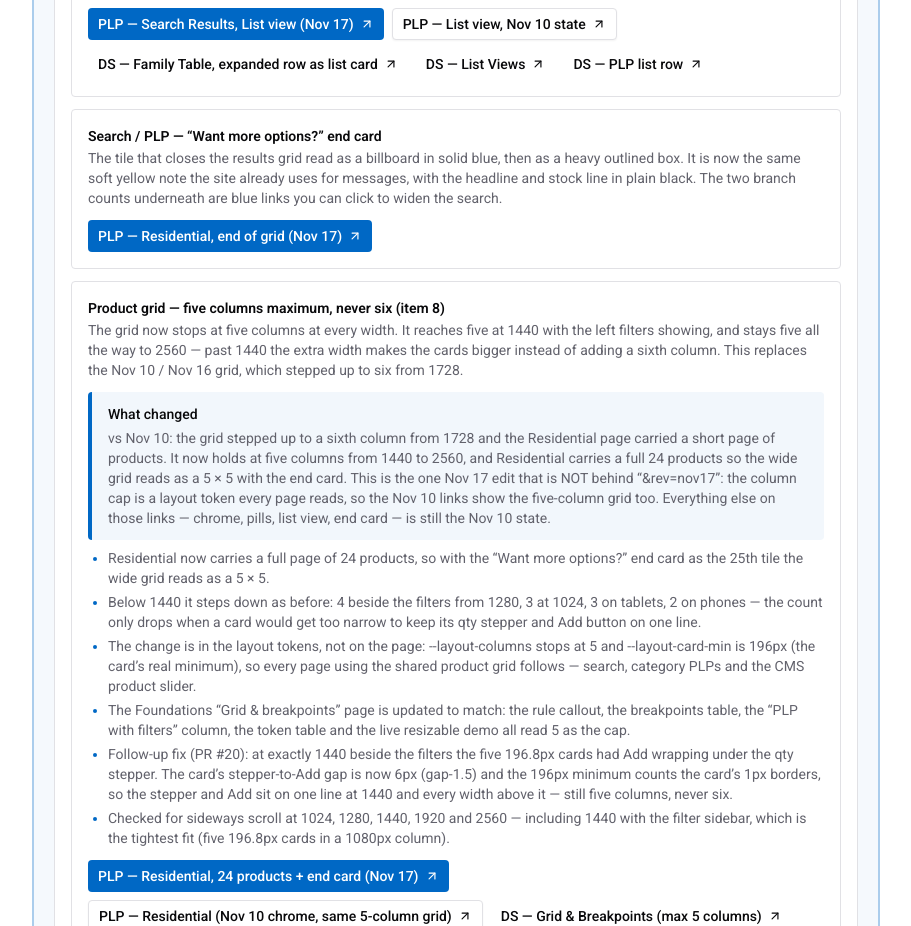
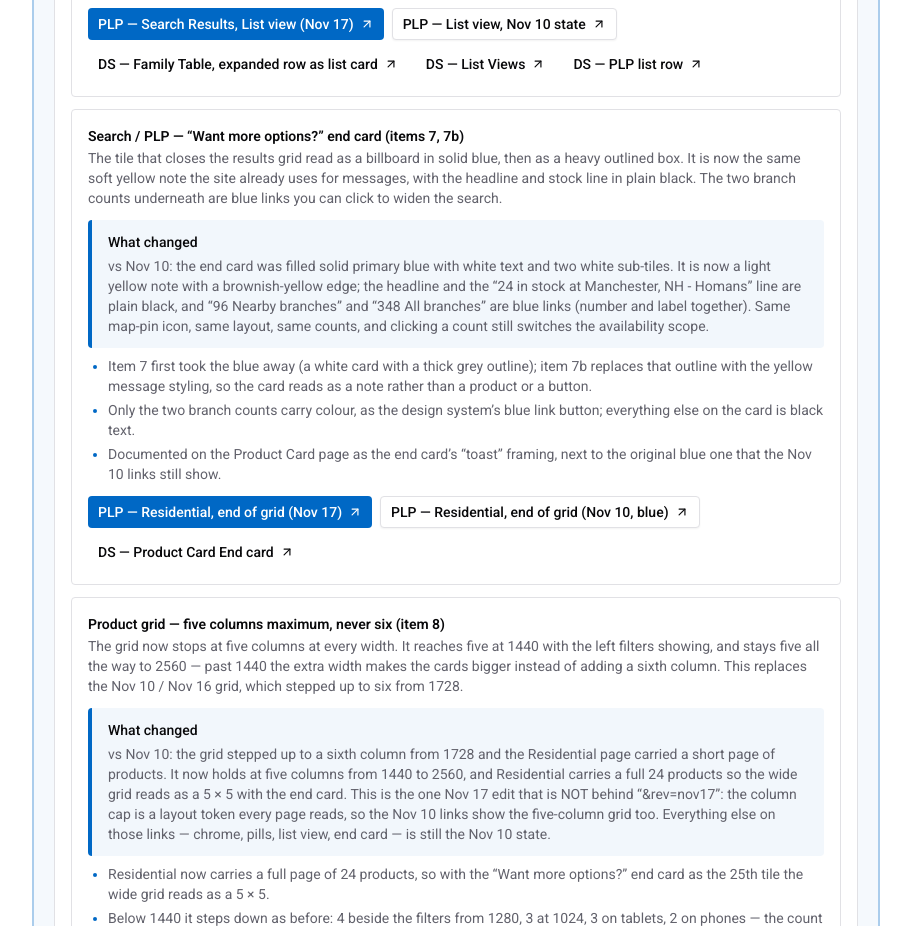
Before and after one commit to uxokdc2025/watscobuild, a Next.js app: page / in a window 1280 px wide. Shown: the part 1860-2786 px from the top of the page, without its empty margins (184-1095 px from the left). Built offline with nearby package versions, Linux system fonts and the light colour scheme.

Commit message:
Landing: restore What changed + Nov 10/DS links on the Nov 17 end-card entry, tag items 7, 7b

```diff
--- a/app/pdp/_index.tsx
+++ b/app/pdp/_index.tsx
@@ -275,10 +275,18 @@ const CHANGE_LOGS: ChangeLog[] = [
         ],
       },
       {
-        title: "Search / PLP — “Want more options?” end card",
+        title: "Search / PLP — “Want more options?” end card (items 7, 7b)",
         desc: "The tile that closes the results grid read as a billboard in solid blue, then as a heavy outlined box. It is now the same soft yellow note the site already uses for messages, with the headline and stock line in plain black. The two branch counts underneath are blue links you can click to widen the search.",
+        changed: "vs Nov 10: the end card was filled solid primary blue with white text and two white sub-tiles. It is now a light yellow note with a brownish-yellow edge; the headline and the “24 in stock at Manchester, NH - Homans” line are plain black, and “96 Nearby branches” and “348 All branches” are blue links (number and label together). Same map-pin icon, same layout, same counts, and clicking a count still switches the availability scope.",
+        bullets: [
+          "Item 7 first took the blue away (a white card with a thick grey outline); item 7b replaces that outline with the yellow message styling, so the card reads as a note rather than a product or a button.",
+          "Only the two branch counts carry colour, as the design system’s blue link button; everything else on the card is black text.",
+          "Documented on the Product Card page as the end card’s “toast” framing, next to the original blue one that the Nov 10 links still show.",
+        ],
         links: [
           { label: "PLP — Residential, end of grid (Nov 17)", href: "/search?brand=homans&category=residential&signedin=1&rev=nov17", rev: "nov17" },
+          { label: "PLP — Residential, end of grid (Nov 10, blue)", href: "/search?brand=homans&category=residential&signedin=1", rev: "nov10" },
+          { label: "DS — Product Card End card", href: "/components/product-card#end-card" },
         ],
       },
       {
```
